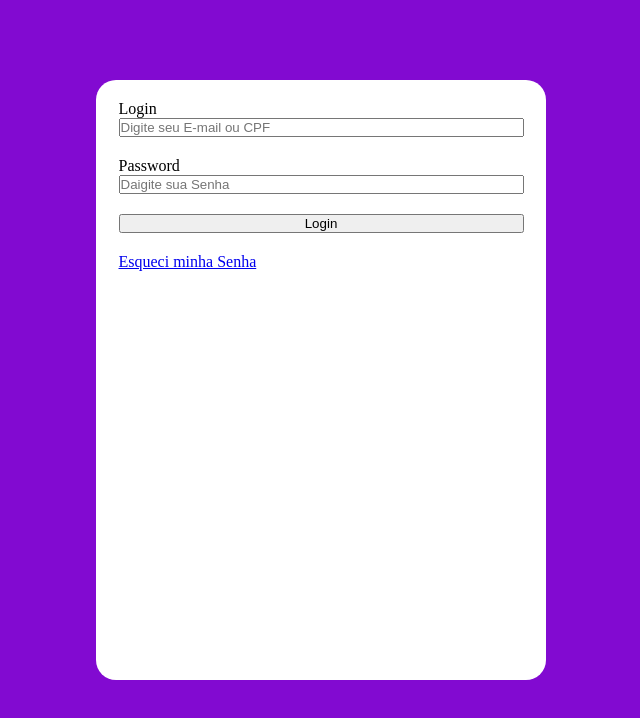
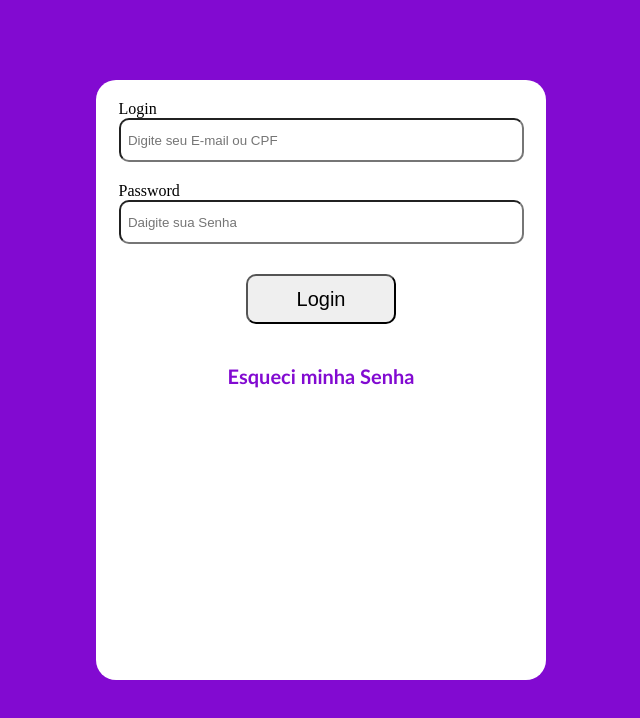
Before and after one commit to Luiz-Borba/Primary-registration, a plain HTML site: page index.html in a window 1280 px wide. Shown: the whole page, without its empty margins (319-959 px from the left). Drawn offline with Linux system fonts and the light colour scheme.

Commit message:
alteração na estruta

```diff
--- a/style.css
+++ b/style.css
@@ -20,3 +20,23 @@ div{
   width: 90%;
   margin: 20px auto;
 }
+input{
+  height: 40px;
+  border-radius: 10px;
+
+}
+button{
+  border-radius: 10px;
+  height: 50px;
+  width: 150px;
+  font-size: 20px;
+  margin: 10px auto;
+}
+a{
+  margin: 10px auto;
+  font-size: 20px;
+  text-decoration: none;
+  font-family: 'Gill Sans', 'Gill Sans MT', Calibri, 'Trebuchet MS', sans-serif;
+  font-weight: bold;
+  color: #820ad1;
+}
```
Also changed, not shown: index.html (+2 -2 lines).
